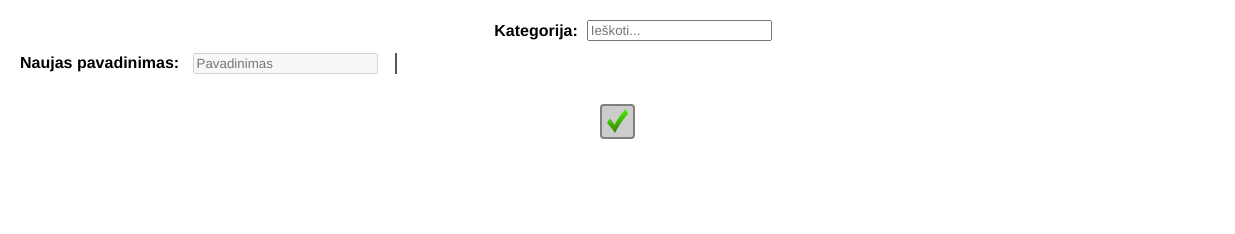
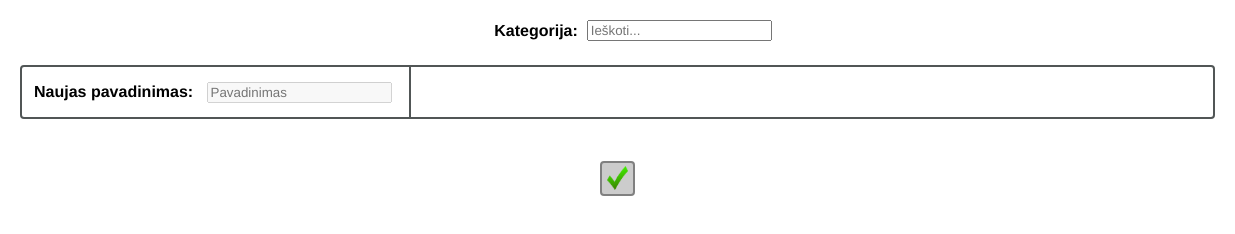
Before and after one commit to vegmuffin/calorie-calculator-electron, an Electron app: page templates/updcat.html in a window 1235 px wide. Drawn offline with nearby package versions, Linux system fonts and the light colour scheme; no server answers.

```diff
--- a/css/updcat.css
+++ b/css/updcat.css
@@ -8,6 +8,14 @@
     justify-content: center;
     display: flex;
     padding: 12px 0;
+}
+
+.newname-container-parent{
+    border: 2px solid #515656;
+    border-radius: 4px;
+    height: 50px;
+    vertical-align: middle;
+    margin: 12px 12px;
 }
 
 .newname-input-container{
--- a/scripts/main.js
+++ b/scripts/main.js
@@ -100,7 +100,7 @@
             label: "Produktai",
             submenu: [
                 {
-                    label: "Nauji kategorijos produktai",
+                    label: "Pridėti naują produktą",
                     accelerator: "CmdOrCtrl+P",
                     click()
                     {
```
Also changed, not shown: templates/updprod.html (+1 -1 lines).
